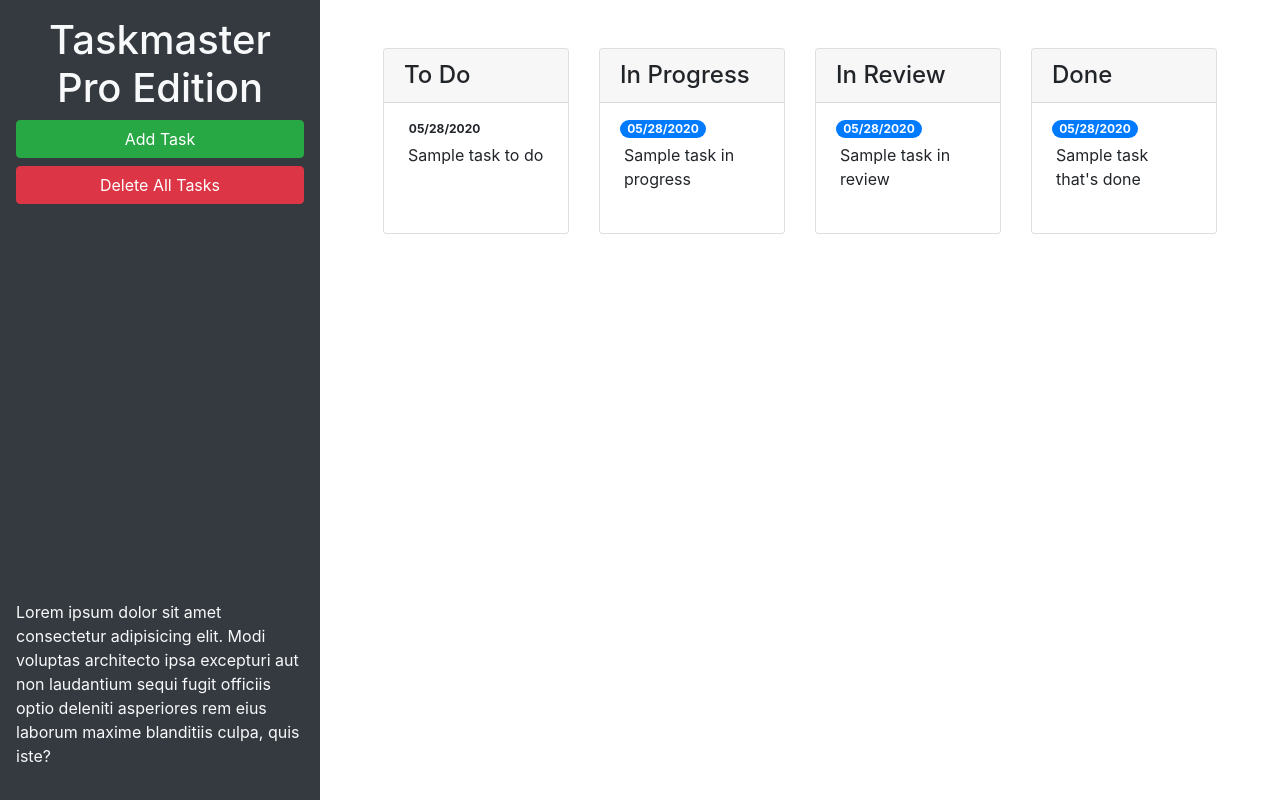
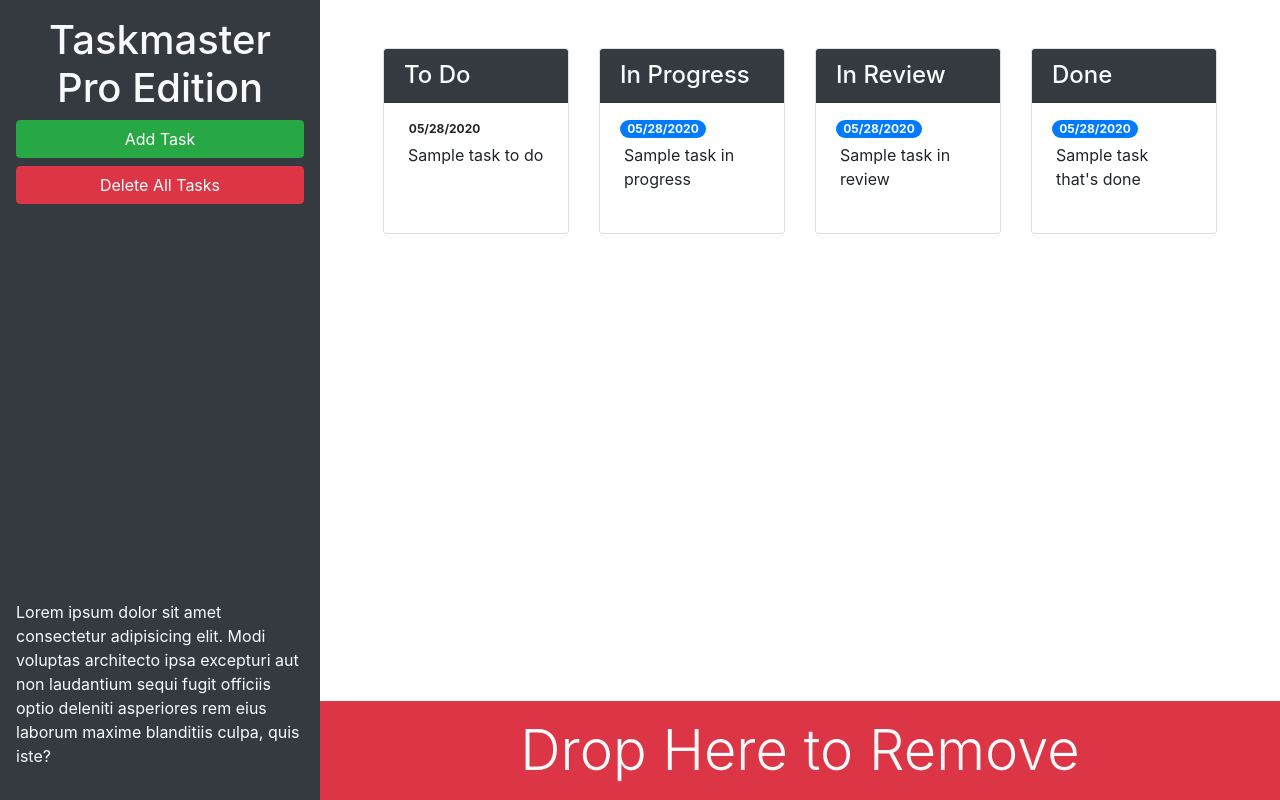
Before and after one commit to dmoloney5/taskmasterpro, a plain HTML site: page index.html in a window 1280 px wide. Drawn offline with nearby package versions, Linux system fonts and the light colour scheme.

Commit message:
add color to box and added dropbox

```diff
--- a/index.html
+++ b/index.html
@@ -13,22 +13,22 @@
 <body>
 
   <div class="row min-vh-100 no-gutters">
-    <header class="col-12 col-lg-3 bg-dark text-light d-flex flex-column p-4 p-lg-3">
+    <header class="col-12 col-lg-3 bg-dark text-light sticky-top d-flex flex-column p-4 p-lg-3">
       <h1 class="text-center">Taskmaster Pro Edition</h1>
       <button id="create-task" class="btn btn-block btn-success" data-toggle="modal" data-target="#task-form-modal">Add
         Task</button>
       <button id="remove-tasks" class="btn btn-block btn-danger">Delete All Tasks</button>
-      <p class="mt-auto">Lorem ipsum dolor sit amet consectetur adipisicing elit. Modi voluptas architecto ipsa
+      <p class="mt-auto d-none d-lg-block">Lorem ipsum dolor sit amet consectetur adipisicing elit. Modi voluptas architecto ipsa
         excepturi aut non
         laudantium sequi fugit officiis optio deleniti asperiores rem eius laborum maxime blanditiis culpa, quis iste?
       </p>
     </header>
-    <main class="col-12 col-lg-9">
+    <main class="col-12 col-lg-9 d-flex flex-column">
       <div class="m-5 row justify-content-around">
         <!--todo start -->
         <div class="col-12 col-md-6 col-xl-3 mb-3">
           <div class="card">
-        <h4 class="card-header">To Do</h4>
+        <h4 class="card-header bg-dark text-light">To Do</h4>
         <ul id="list-toDo" class="list-group list-group-flush">
           <li class="list-group-item">
             <span class="badge badge-primary-pill">05/28/2020</span>
@@ -41,7 +41,7 @@
         <!-- in progress start -->
         <div class="col-12 col-md-6 col-xl-3 mb-3">
           <div class="card">
-          <h4 class="card-header">In Progress</h4>
+          <h4 class="card-header bg-dark text-light">In Progress</h4>
           <ul id="list-progress" class="list-group list-group-flush">
             <li class="list-group-item">
               <span class="badge badge-primary badge-pill">05/28/2020</span>
@@ -55,7 +55,7 @@
         <!-- in review start -->
   <div class="col-12 col-md-6 col-xl-3 mb-3">
     <div class="card">
-    <h4 class="card-header">In Review</h4>
+    <h4 class="card-header bg-dark text-light">In Review</h4>
     <ul id="list-inReview" class="list-group list-group-flush">
       <li class="list-group-item">
         <span class="badge badge-primary badge-pill">05/28/2020</span>
@@ -68,7 +68,7 @@
   <!-- done start -->
   <div class="col-12 col-md-6 col-xl-3 mb-3">
     <div class="card">
-    <h4 class="card-header">Done</h4>
+    <h4 class="card-header bg-dark text-light">Done</h4>
     <ul id="list-done" class="list-group list-group-flush">
       <li class="list-group-item">
         <span class="badge badge-primary badge-pill">05/28/2020</span>
@@ -78,6 +78,10 @@
     </div>
   </div>
   <!-- done end -->
+      </div>
+      <div class="trash mt-auto">
+        <div class="w-100 bg-danger p-3 text-center text-light display-4"> Drop Here to Remove</div>
+      </div>
       </div>
     </main>
   </div>
```
